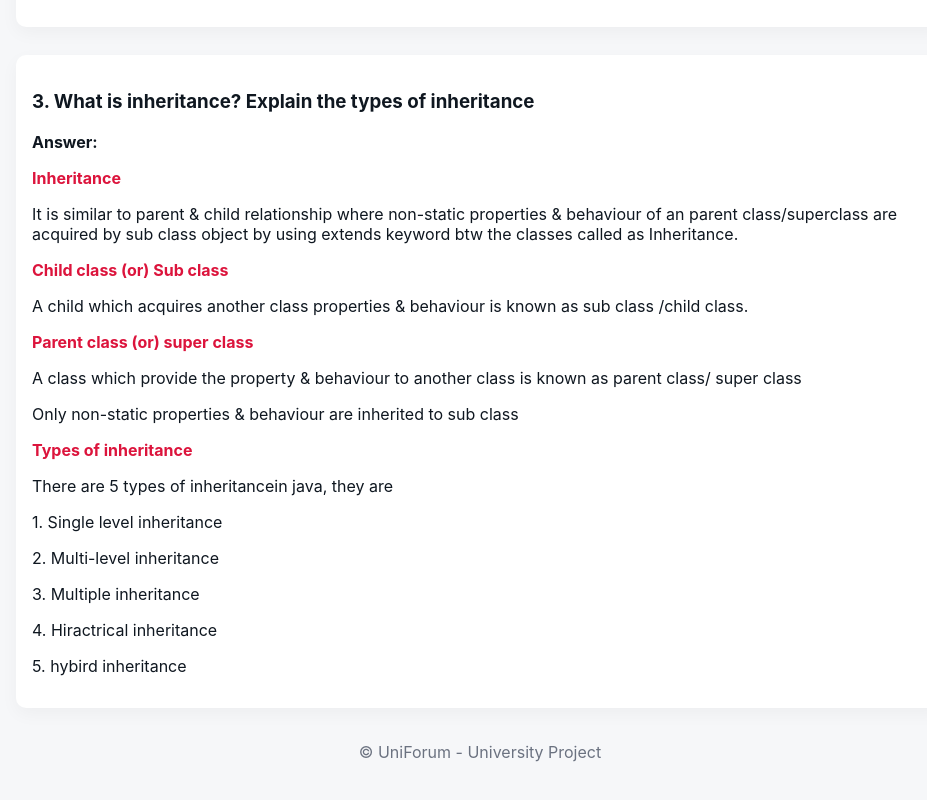
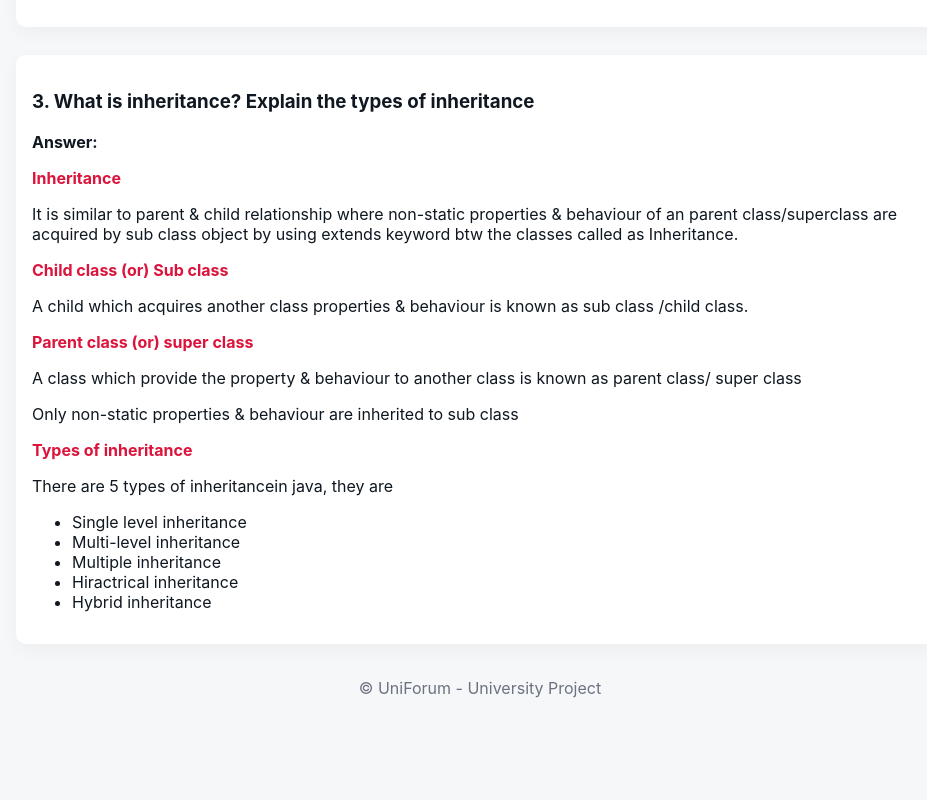
Before and after one commit to HkTheBeast/ShadanForums, a website: page public/subjectB.html in a window 1280 px wide. Shown: the part 2201-3001 px from the top of the page, without its empty margins (160-1087 px from the left). After the commit the page ends 2961 px from the top, so only its background shows below. Drawn offline with Linux system fonts and the light colour scheme; no server answers.

Commit message:
Update subjectB.html

```diff
--- a/public/subjectB.html
+++ b/public/subjectB.html
@@ -73,9 +73,13 @@
           <p>Only non-static properties & behaviour are inherited to sub class</p>
           <p><b style="color: crimson;">Types of inheritance</b></p>
           <p>There are 5 types of inheritancein java, they are </p>
-          <p>1. Single level inheritance </p><p>2. Multi-level inheritance</p><p>3. Multiple inheritance</p>
-          <p>4. Hiractrical inheritance</p>
-          <p>5. hybird inheritance</p>
+          <ul>
+            <li>Single level inheritance</li>
+            <li> Multi-level inheritance</li>
+            <li> Multiple inheritance</li>
+            <li> Hiractrical inheritance</li>
+            <li> Hybrid inheritance</li>
+          </ul>
             </article>
           </section>
     <footer class="footer">
```
